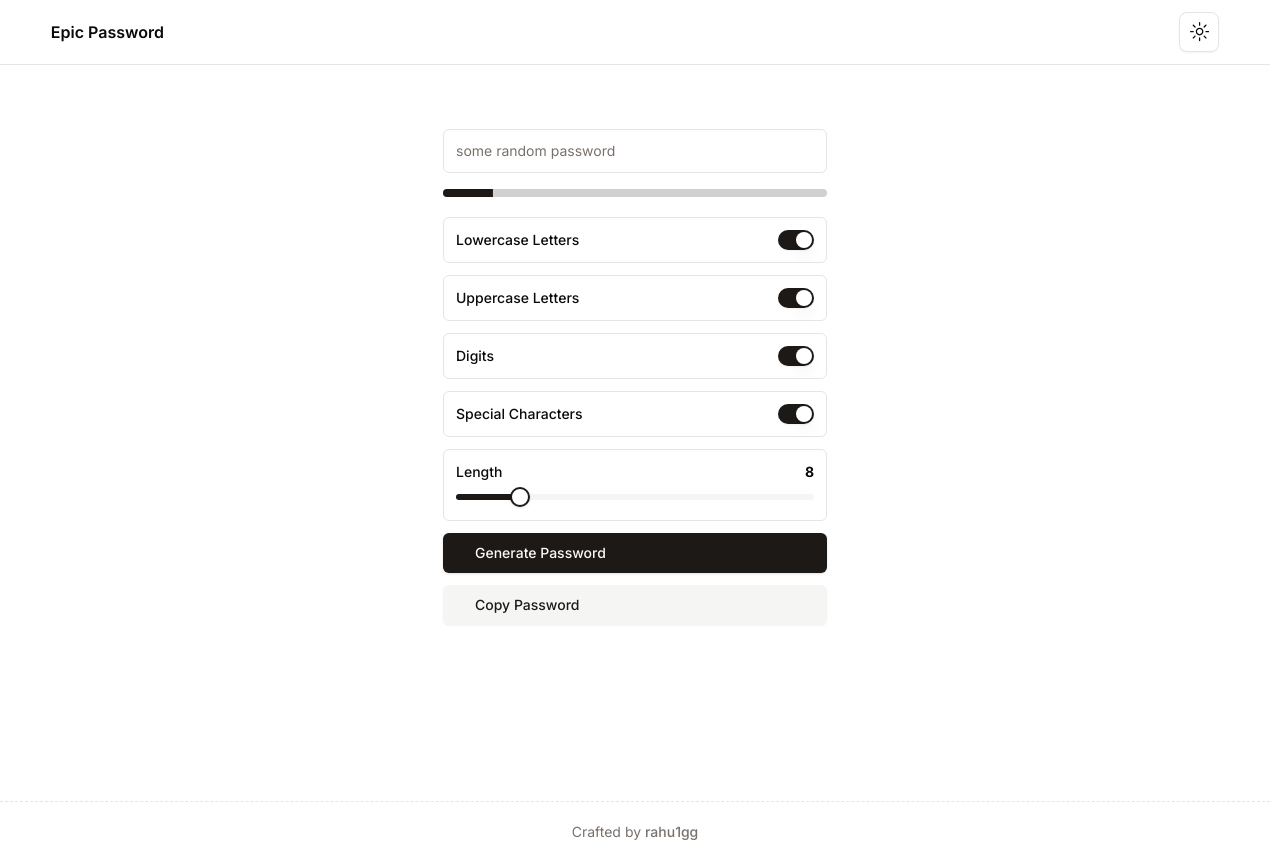
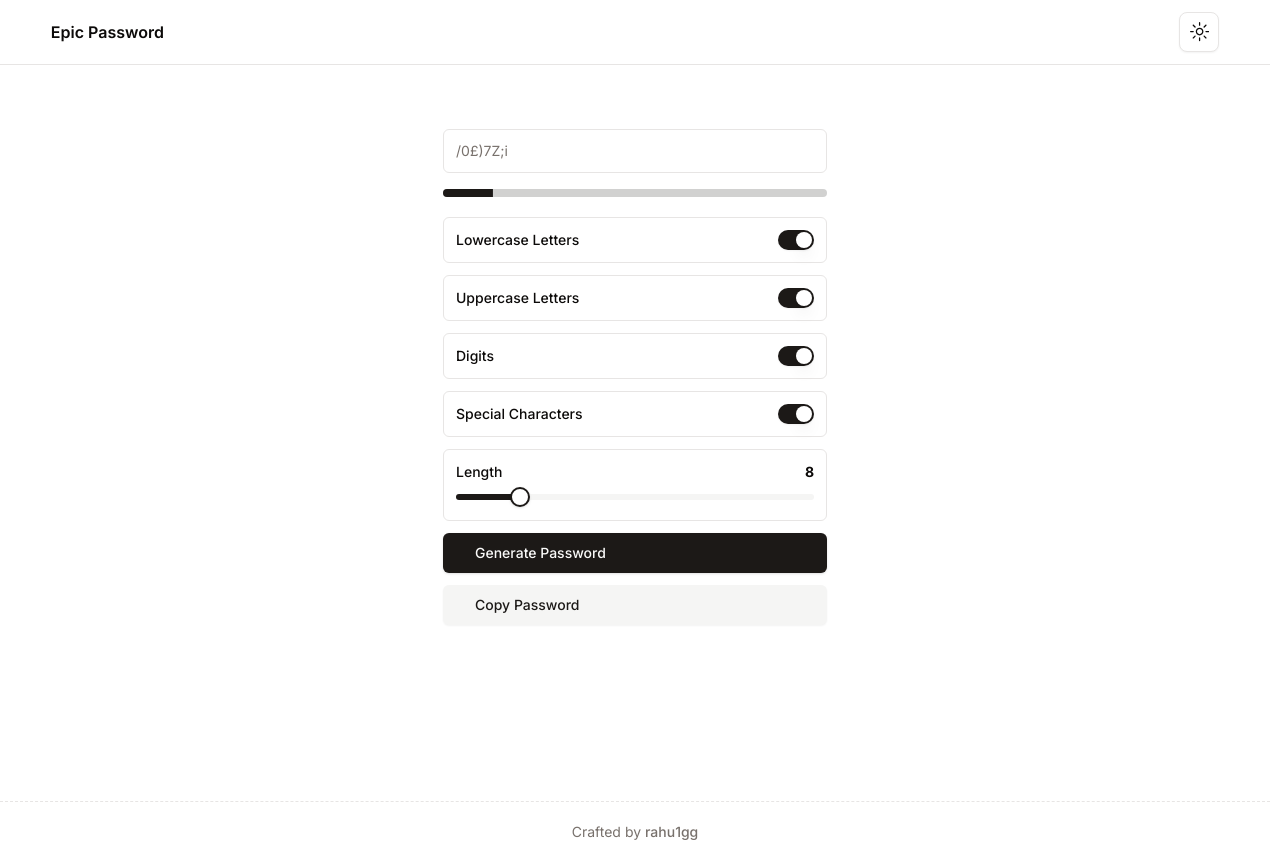
Before and after one commit to imopbuilder/epic-password, a Next.js app: page / in a window 1280 px wide. Built offline with nearby package versions, Linux system fonts and the light colour scheme.

Commit message:
enhance: remove unnecessary components in home/client.tsx file, support of the initial password from rsc to client components, support of generate-strong-password in both rsc and client components

```diff
--- a/src/app/page.tsx
+++ b/src/app/page.tsx
@@ -1,9 +1,22 @@
 import Footer from '@/components/global/footer';
 import Header from '@/components/global/header';
-import { HomeClient } from '@/components/pages/home/client';
+import { GeneratePasswordForm } from '@/components/pages/home/client';
+import { generateStrongPassword } from '@/lib/utils/generate-strong-password';
+import { getLetterMix } from '@/lib/utils/get-letter-mix';
 import { Fragment } from 'react';
 
 export default function page() {
+	const settings = {
+		length: 8,
+		lowercase: true,
+		uppercase: true,
+		digits: true,
+		specialCharacters: true,
+	};
+	const LETTER_MIX = getLetterMix(settings);
+
+	const initialPassword = generateStrongPassword(settings, LETTER_MIX);
+
 	return (
 		<Fragment>
 			<Header />
@@ -11,7 +24,7 @@ export default function page() {
 				<section>
 					<div className='min-h-hvh max-w-maxi mx-auto flex items-start justify-center'>
 						<div className='py-16 w-full mx-[4%] sm:mx-0 sm:max-w-96'>
-							<HomeClient />
+							<GeneratePasswordForm initialPassword={initialPassword} />
 						</div>
 					</div>
 				</section>
--- a/src/components/pages/home/client.tsx
+++ b/src/components/pages/home/client.tsx
@@ -11,17 +11,9 @@ import { getLetterMix } from '@/lib/utils/get-letter-mix';
 import { Copy, MoveRight } from 'lucide-react';
 import { useState } from 'react';
 
-export function HomeClient() {
-	return (
-		<div>
-			<GeneratePasswordForm />
-		</div>
-	);
-}
-
-function GeneratePasswordForm() {
+export function GeneratePasswordForm({ initialPassword }: { initialPassword: string }) {
 	const { handleCopy } = useCopy();
-	const [password, setPassword] = useState('some random password');
+	const [password, setPassword] = useState(initialPassword);
 
 	const [progress, setProgress] = useState(13);
 	const [lowercase, setlowercase] = useState(true);
@@ -51,10 +43,6 @@ function GeneratePasswordForm() {
 		const generatedPassword = generateStrongPassword(settings, LETTER_MIX);
 		setPassword(generatedPassword);
 		setLoading(false);
-	}
-
-	function handleCopyPassword() {
-		handleCopy(password);
 	}
 
 	return (
@@ -103,7 +91,7 @@ function GeneratePasswordForm() {
 						className='ml-auto invisible -translate-x-2 duration-100 scale-x-90 opacity-0 group-hover:visible group-hover:-translate-x-0 group-hover:opacity-100'
 					/>
 				</Button>
-				<Button className='w-full group' size='lg' variant='secondary' onClick={handleCopyPassword}>
+				<Button className='w-full group' size='lg' variant='secondary' onClick={() => handleCopy(password)}>
 					Copy Password
 					<Copy
 						size={16}
--- a/src/lib/utils/generate-strong-password.ts
+++ b/src/lib/utils/generate-strong-password.ts
@@ -1,4 +1,5 @@
 import { CHARS } from '@/constants/app';
+import crypto from 'crypto';
 import { type Settings } from '../types';
 
 // lowercase
@@ -33,11 +34,12 @@ function isValidPassword(password: string, settings: Settings) {
 export function generateStrongPassword(settings: Settings, LETTERS_MIX: string[]): string {
 	const buff = new Uint8Array(settings.length);
 	const CHARS_LENGTH = LETTERS_MIX.length;
+	const getCrypto = typeof window !== 'undefined' ? window.crypto : crypto;
 
 	let generatedPassword = '';
 
 	do {
-		window.crypto.getRandomValues(buff);
+		(getCrypto as Crypto).getRandomValues(buff);
 		generatedPassword = [...buff].map((x) => LETTERS_MIX[x % CHARS_LENGTH]).join('');
 	} while (!isValidPassword(generatedPassword, settings));
 
```
